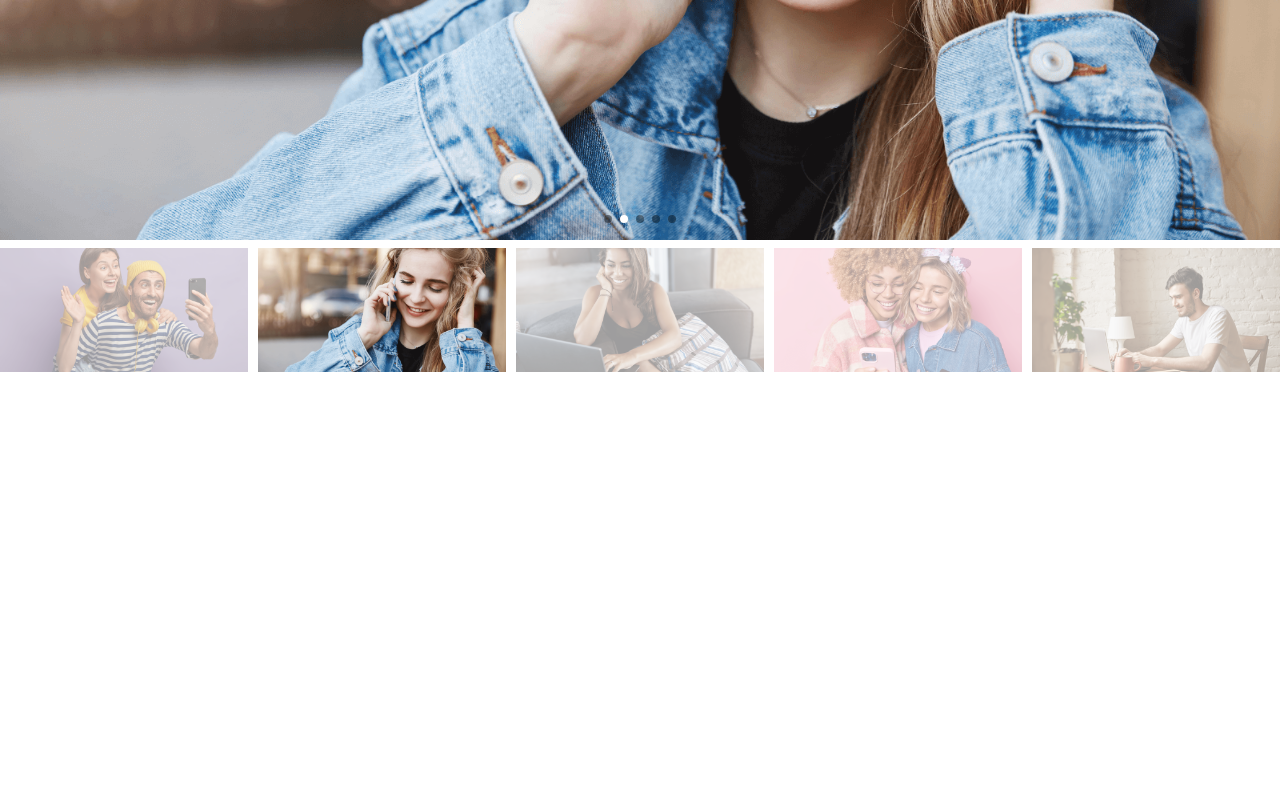
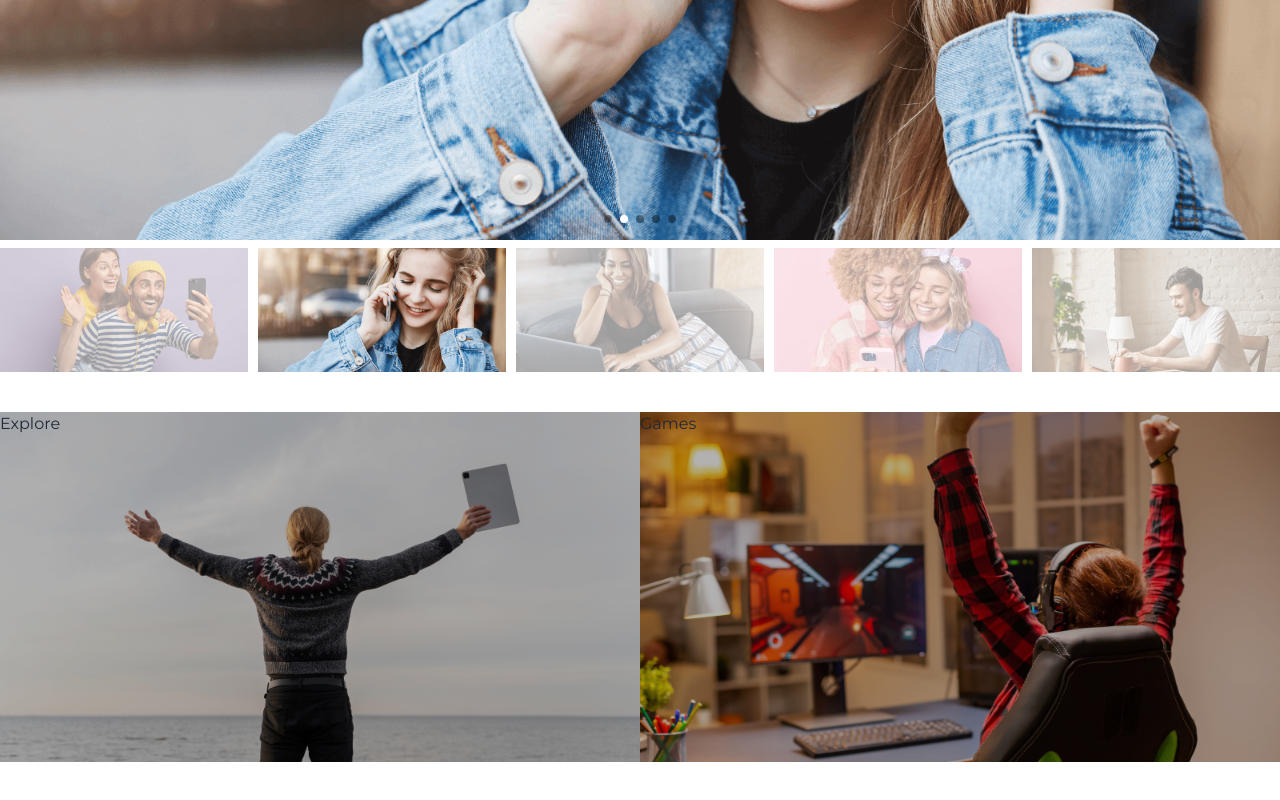
Before and after one commit to mohammadtanim24h/stringar-landing-page, a React (Create React App) app: page / in a window 1280 px wide. Shown: the part 480-1280 px from the top of the page. Before the commit the page ends 852 px from the top, so only its background shows below. Built offline with nearby package versions, Linux system fonts and the light colour scheme.

Commit message:
explore and games background image added

```diff
--- a/src/App.js
+++ b/src/App.js
@@ -1,5 +1,6 @@
 import "./App.css";
 import BannerCarousel from "./Components/BannerCarousel/BannerCarousel";
+import ExploreGames from "./Components/ExploreGames/ExploreGames";
 import Navbar from "./Components/Navbar/Navbar";
 
 function App() {
@@ -7,6 +8,7 @@ function App() {
         <div className="max-w-7xl mx-auto">
             <Navbar></Navbar>
             <BannerCarousel></BannerCarousel>
+            <ExploreGames></ExploreGames>
         </div>
     );
 }
--- /dev/null
+++ b/src/Components/ExploreGames/ExploreGames.css
@@ -0,0 +1,15 @@
+.explore, .games {
+    background-size: cover;
+    height: 350px;
+    background-position: center;
+    background-color: rgba(0, 0, 0, 0.3);
+    background-blend-mode: overlay;
+}
+
+.explore {
+    background-image: url("../../assets/images/explore.png");
+}
+
+.games {
+    background-image: url("../../assets/images/excited-gamer.png");
+}
--- /dev/null
+++ b/src/Components/ExploreGames/ExploreGames.js
@@ -0,0 +1,19 @@
+import React from 'react';
+import './ExploreGames.css';
+
+const ExploreGames = () => {
+    return (
+        <div className='mt-10 mb-10'>
+            <div className='flex justify-between'>
+                <div className='explore flex-1'>
+                    <h2>Explore</h2>
+                </div>
+                <div className='games flex-1'>
+                    <h2>Games</h2>
+                </div>
+            </div>
+        </div>
+    );
+};
+
+export default ExploreGames;
```
Also changed, not shown: src/assets/images/excited-gamer.png (added), src/assets/images/explore.png (added).
